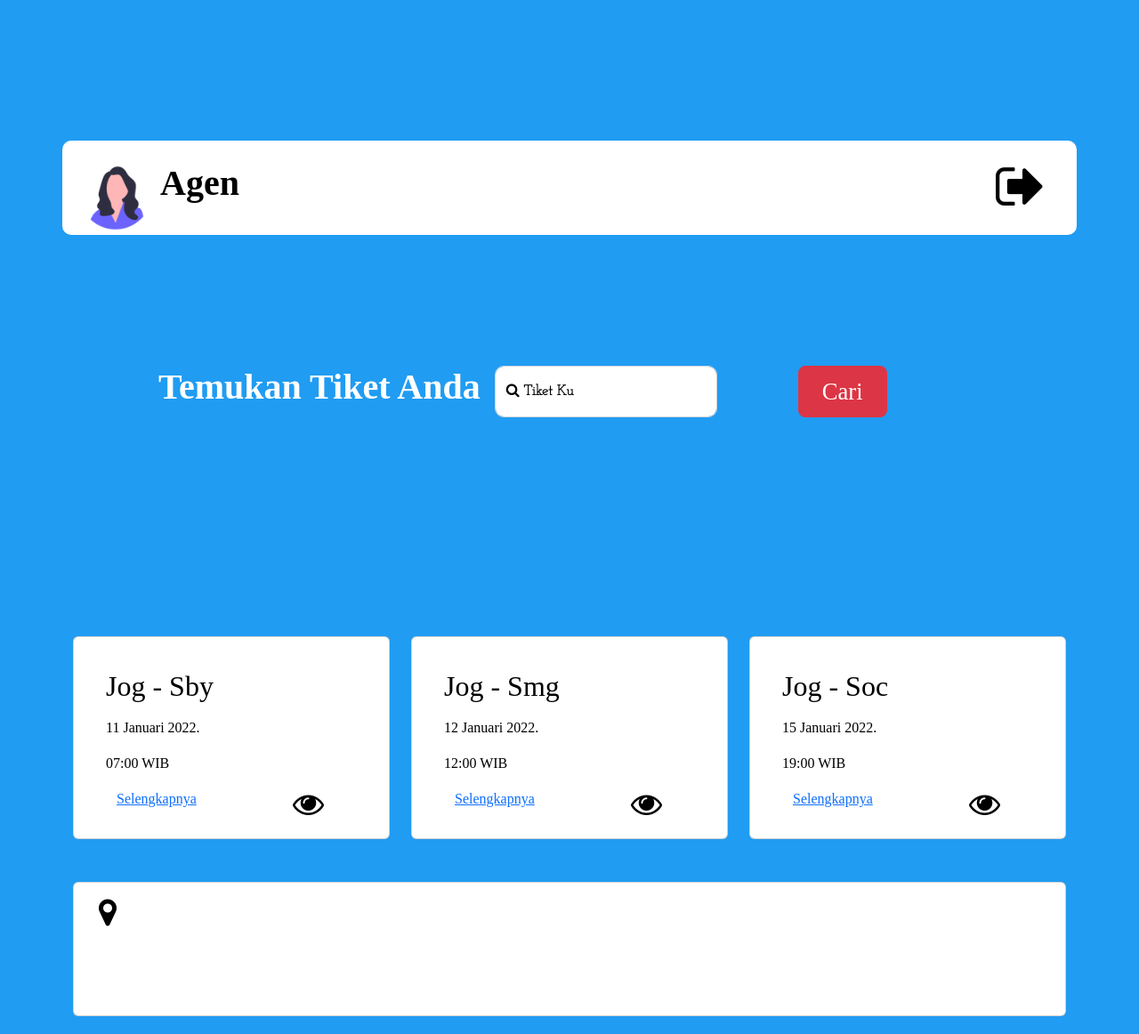
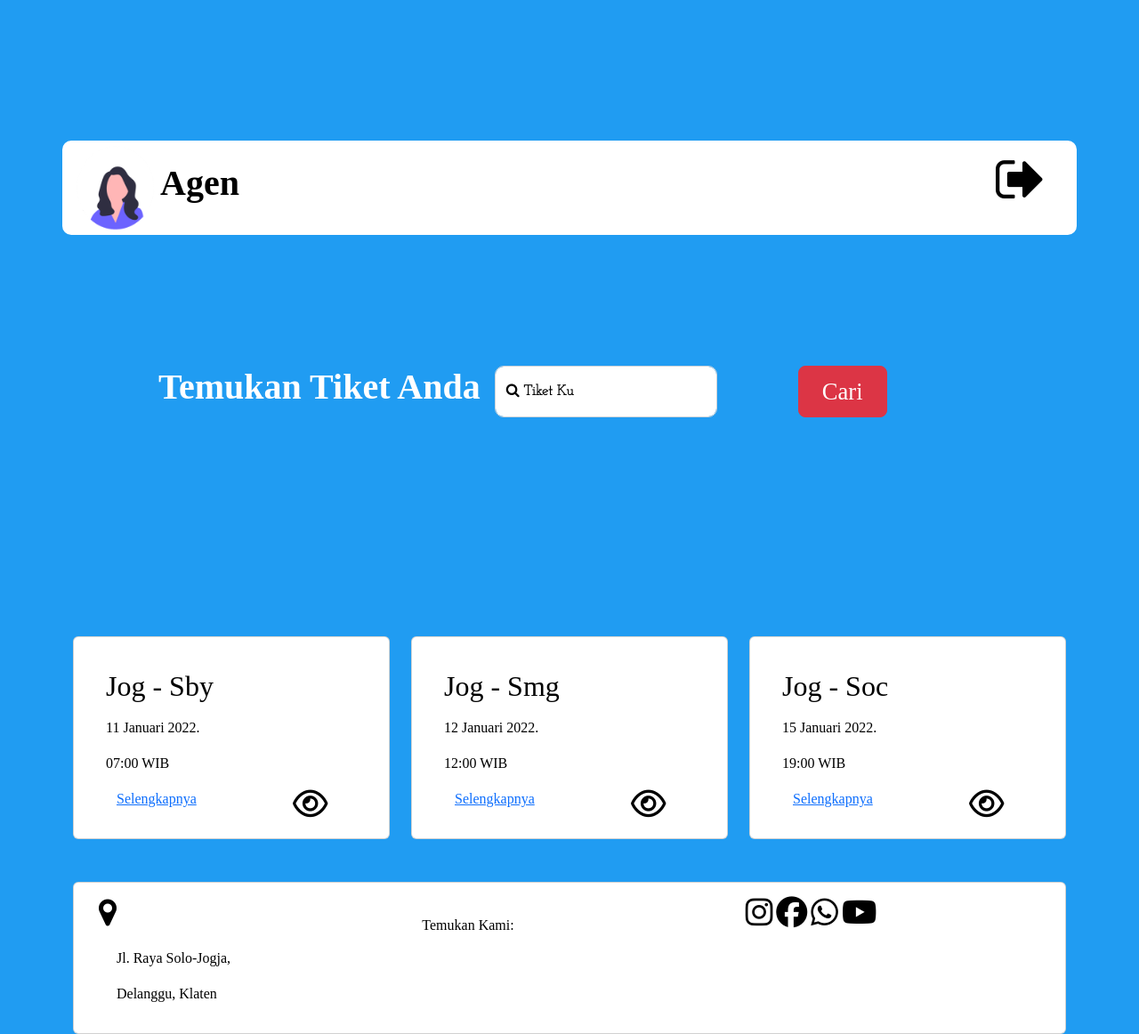
Before and after one commit to Jremiegii/Bus_Haryanto, a PHP site: page /Dasbor/Dasbor.html in a window 1280 px wide. Shown: the part 85-1247 px from the top of the page at 89% size. Run offline with PHP 8.4, Linux system fonts and the light colour scheme; some libraries are stand-ins or nearby versions.

Commit message:
memperbarui dasbor

```diff
--- a/Source Code/FrontEnd/Dasbor/Dasbor.css
+++ b/Source Code/FrontEnd/Dasbor/Dasbor.css
@@ -111,6 +111,29 @@
     margin-right:10px;
 }
 
+#KolomAlamat{
+    background-color: #fff;
+    color:black;
+    padding-top: 20px;
+    padding-left: 10px;
+    padding-right: 10px;
+    border-radius: 10px;
+
+    margin-left:10px;
+    margin-right:10px;
+}
+
+#Find{
+    background-color: #fff;
+    color:black;
+    padding-top: 20px;
+    padding-left: 10px;
+    padding-right: 10px;
+    border-radius: 10px;
+
+    margin-left:10px;
+    margin-right:10px;
+}
 /* bagian icon location */
 #IconLocation{
     color:black;
@@ -122,3 +145,8 @@
     color:black;
     font-size:35px;
 }
+
+#IconMedsos{
+    color:black;
+    font-size:35px;
+}
--- a/Source Code/FrontEnd/Dasbor/Dasbor.html
+++ b/Source Code/FrontEnd/Dasbor/Dasbor.html
@@ -6,6 +6,7 @@
     <meta http-equiv="X-UA-Compatible" content="IE=edge">
     <meta name="viewport" content="width=device-width, initial-scale=1.0">
     <title>Dasbor</title>
+    <script src='https://kit.fontawesome.com/a076d05399.js' crossorigin='anonymous'></script>
 
     <!-- Import Framework Bootstrap -->
     <link href="https://cdn.jsdelivr.net/npm/bootstrap@5.2.2/dist/css/bootstrap.min.css" rel="stylesheet"
@@ -69,16 +70,16 @@
           <h1>Agen</h1>
         </div>
 
-        <ul class="nav nav-pills nav-fill">
+        <!-- <ul class="nav nav-pills nav-fill"> -->
 
 
-          <li class="nav-item">
-            <a class="nav-link enabled" href="SignOut.html" id="nav-Link">
+          <!-- <li class="nav-item"> -->
+            <a class="nav-link enabled" href="SignOut/SignOut.html" id="nav-Link">
 
-              <i class="fa fa-sign-out" aria-hidden="true"></i>
-            </a>
-          </li>
-        </ul>
+             <i class="fa fa-sign-out" aria-hidden="true"></i>
+              </a>
+          <!-- </li> -->
+        <!-- </ul> -->
 
       </div>
 
@@ -223,7 +224,10 @@
                   <p>Temukan Kami: </p>
                 </div>
                 <div class="col">
-
+                  <i class="fa fa-instagram" aria-hidden="true" id="IconMedsos"></i>
+                  <i class="fa fa-facebook-official" aria-hidden="true" id="IconMedsos"></i>
+                  <i class="fa fa-whatsapp" aria-hidden="true" id="IconMedsos"></i>
+                  <i class="fa fa-youtube-play" aria-hidden="true" id="IconMedsos"></i>
                 </div>
               </div>
 
--- a/Source Code/FrontEnd/SignOut/SignOut.html
+++ b/Source Code/FrontEnd/SignOut/SignOut.html
@@ -16,9 +16,8 @@
 
 </head>
 <body>
-    <div class="modal-dialog modal-dialog-centered">
 
-      </div>
+       <h1>Terima kasih anda sudah log out</h1>
 
 
       <script src="https://cdn.jsdelivr.net/npm/@popperjs/core@2.11.6/dist/umd/popper.min.js" integrity="sha384-oBqDVmMz9ATKxIep9tiCxS/Z9fNfEXiDAYTujMAeBAsjFuCZSmKbSSUnQlmh/jp3" crossorigin="anonymous"></script>
```
